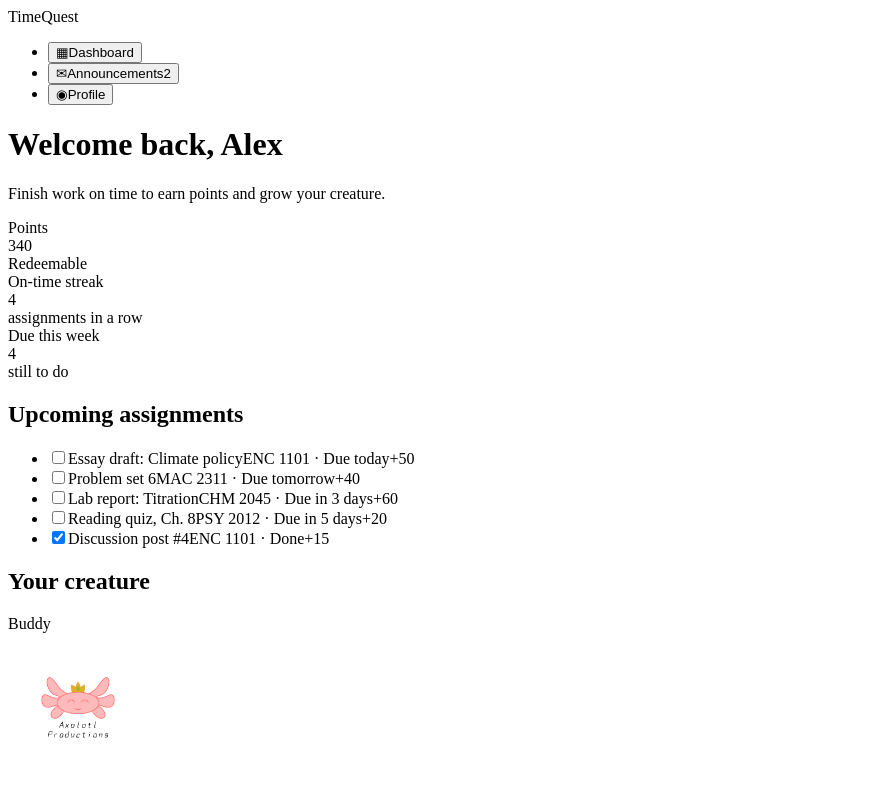
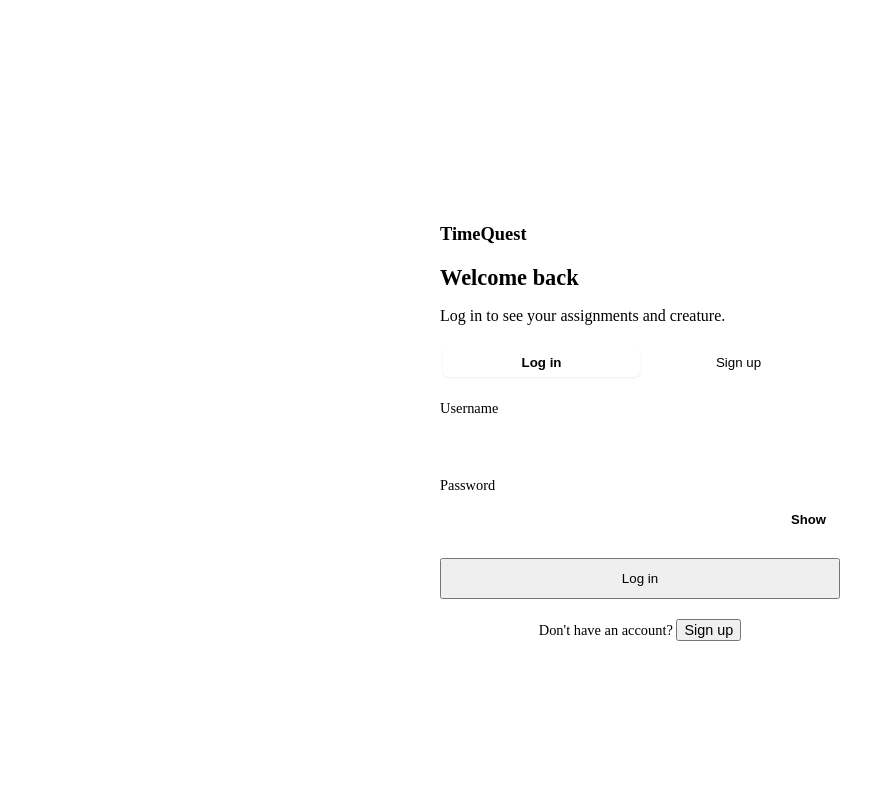
Before and after one commit to GabriellaZ3L/SWE-Project, a React (Vite) app: page / in a window 1280 px wide. Shown: the top 793 px of the page, without its empty margins (0-895 px from the left). Built offline with nearby package versions, Linux system fonts and the light colour scheme; the HTML template or start-up script is replaced by a standard one.

Commit message:
Added login and signup page UI.

```diff
--- a/src/App.jsx
+++ b/src/App.jsx
@@ -3,9 +3,11 @@ import Sidebar from "./components/Sidebar.jsx";
 import Dashboard from "./pages/Dashboard.jsx";
 import Announcements from "./pages/Announcements.jsx";
 import Profile from "./pages/Profile.jsx";
+import AuthPage from "./pages/AuthPage.jsx";
 import * as sample from "./data/sampleData.js";
 
 export default function App() {
+  const [user, setUser] = useState(null); // null = not logged in
   const [page, setPage] = useState("dashboard");
   const [points, setPoints] = useState(sample.student.points);
   const [assignments, setAssignments] = useState(sample.assignments);
@@ -33,14 +35,24 @@ export default function App() {
 
   const unreadCount = announcements.filter((n) => !n.read).length;
 
+  function logOut() {
+  setUser(null);
+  setPage("dashboard");
+}
+
+// Nobody logged in? Show the login page instead of the app.
+if (!user) {
+  return <AuthPage onLogin={setUser} />;
+}
+
   return (
     <div className="app">
-      <Sidebar page={page} onNavigate={setPage} unreadCount={unreadCount} />
+      <Sidebar page={page} onNavigate={setPage} unreadCount={unreadCount} username={user} onLogout={logOut} />
 
       <main className="main">
         {page === "dashboard" && (
           <Dashboard
-            student={sample.student}
+            student={{...sample.student, name: user}}
             points={points}
             stages={sample.creatureStages}
             assignments={assignments}
--- a/src/components/Sidebar.jsx
+++ b/src/components/Sidebar.jsx
@@ -5,7 +5,7 @@ const links = [
   { id: "profile", label: "Profile", icon: "◉" },
 ];
 
-export default function Sidebar({ page, onNavigate, unreadCount }) {
+export default function Sidebar({ page, onNavigate, unreadCount, username, onLogout }) {
   return (
     <nav className="sidebar">
       <div className="brand">TimeQuest</div>
@@ -26,6 +26,11 @@ export default function Sidebar({ page, onNavigate, unreadCount }) {
           </li>
         ))}
       </ul>
+
+      <div className="sidebar-user">
+        <span className="sidebar-username">{username}</span>
+        <button className="btn-link" onClick={onLogout}>Log out</button>
+      </div>
     </nav>
   );
 }
--- /dev/null
+++ b/src/pages/AuthPage.jsx
@@ -0,0 +1,154 @@
+// Login and Sign up page. One form that switches between the two modes.
+import { useState } from "react";
+import "./auth.css"; // styles that only this page uses
+
+export default function AuthPage({ onLogin }) {
+  const [mode, setMode] = useState("login"); // "login" or "signup"
+  const [username, setUsername] = useState("");
+  const [password, setPassword] = useState("");
+  const [confirm, setConfirm] = useState("");
+  const [showPassword, setShowPassword] = useState(false);
+  const [errors, setErrors] = useState({});
+
+  const isSignup = mode === "signup";
+
+  // Switch between Log in and Sign up, and clear the form.
+  function switchMode(newMode) {
+    setMode(newMode);
+    setPassword("");
+    setConfirm("");
+    setErrors({});
+  }
+
+  // Check the inputs. Returns an object of error messages (empty = no problems).
+  function validate() {
+    const found = {};
+
+    if (username.trim() === "") {
+      found.username = "Please enter a username.";
+    } else if (isSignup && !/^[a-zA-Z0-9_]{3,20}$/.test(username)) {
+      found.username = "Use 3–20 letters, numbers, or underscores.";
+    }
+
+    if (password === "") {
+      found.password = "Please enter a password.";
+    } else if (isSignup && password.length < 8) {
+      found.password = "Password must be at least 8 characters.";
+    }
+
+    if (isSignup && confirm !== password) {
+      found.confirm = "Passwords don't match.";
+    }
+
+    return found;
+  }
+
+  function handleSubmit(event) {
+    event.preventDefault(); // stop the browser from reloading the page
+
+    const found = validate();
+    setErrors(found);
+    if (Object.keys(found).length > 0) return; // stop if there are errors
+
+    // TODO (Supabase): check the username and password here (log in),
+    // or create the new account (sign up). For now, any valid input logs in.
+    onLogin(username.trim());
+  }
+
+  return (
+    <div className="auth-screen">
+      <div className="auth-card">
+        <div className="auth-brand">TimeQuest</div>
+        <h1>{isSignup ? "Create your account" : "Welcome back"}</h1>
+        <p className="subtitle">
+          {isSignup ? "Start earning points for finishing work on time." : "Log in to see your assignments and creature."}
+        </p>
+
+        {/* Log in / Sign up switcher */}
+        <div className="auth-tabs" role="tablist">
+          <button
+            type="button"
+            role="tab"
+            aria-selected={!isSignup}
+            className={!isSignup ? "auth-tab active" : "auth-tab"}
+            onClick={() => switchMode("login")}
+          >
+            Log in
+          </button>
+          <button
+            type="button"
+            role="tab"
+            aria-selected={isSignup}
+            className={isSignup ? "auth-tab active" : "auth-tab"}
+            onClick={() => switchMode("signup")}
+          >
+            Sign up
+          </button>
+        </div>
+
+        <form onSubmit={handleSubmit} noValidate>
+          {/* Username */}
+          <div className="field">
+            <label htmlFor="username">Username</label>
+            <input
+              id="username"
+              type="text"
+              autoComplete="username"
+              value={username}
+              onChange={(e) => setUsername(e.target.value)}
+              className={errors.username ? "input has-error" : "input"}
+            />
+            {errors.username && <p className="field-error">{errors.username}</p>}
+          </div>
+
+          {/* Password */}
+          <div className="field">
+            <label htmlFor="password">Password</label>
+            <div className="password-wrap">
+              <input
+                id="password"
+                type={showPassword ? "text" : "password"}
+                autoComplete={isSignup ? "new-password" : "current-password"}
+                value={password}
+                onChange={(e) => setPassword(e.target.value)}
+                className={errors.password ? "input has-error" : "input"}
+              />
+              <button type="button" className="show-btn" onClick={() => setShowPassword(!showPassword)}>
+                {showPassword ? "Hide" : "Show"}
+              </button>
+            </div>
+            {errors.password && <p className="field-error">{errors.password}</p>}
+            {isSignup && !errors.password && <p className="field-hint">At least 8 characters.</p>}
+          </div>
+
+          {/* Confirm password (Sign up only) */}
+          {isSignup && (
+            <div className="field">
+              <label htmlFor="confirm">Confirm password</label>
+              <input
+                id="confirm"
+                type={showPassword ? "text" : "password"}
+                autoComplete="new-password"
+                value={confirm}
+                onChange={(e) => setConfirm(e.target.value)}
+                className={errors.confirm ? "input has-error" : "input"}
+              />
+              {errors.confirm && <p className="field-error">{errors.confirm}</p>}
+            </div>
+          )}
+
+          <button type="submit" className="btn auth-submit">
+            {isSignup ? "Create account" : "Log in"}
+          </button>
+        </form>
+
+        <p className="auth-switch">
+          {isSignup ? "Already have an account? " : "Don't have an account? "}
+          <button type="button" className="btn-link" onClick={() => switchMode(isSignup ? "login" : "signup")}>
+            {isSignup ? "Log in" : "Sign up"}
+          </button>
+        </p>
+      </div>
+    </div>
+  );
+}
--- /dev/null
+++ b/src/pages/auth.css
@@ -0,0 +1,103 @@
+/* Authorization Page Specific Styles */
+
+.auth-screen {
+  min-height: 100vh;
+  display: grid;
+  place-items: center;
+  padding: 24px 16px;
+  background: var(--bg);
+}
+
+.auth-card {
+  width: 100%;
+  max-width: 400px;
+  background: var(--surface);
+  border: 1px solid var(--border);
+  border-radius: var(--radius);
+  padding: 32px;
+}
+
+.auth-brand { font-weight: 700; font-size: 1.15rem; color: var(--accent); margin-bottom: 20px; }
+.auth-card h1 { font-size: 1.4rem; }
+.auth-card .subtitle { margin-bottom: 20px; }
+
+/* Log in / Sign up Switcher */
+.auth-tabs {
+  display: grid;
+  grid-template-columns: 1fr 1fr;
+  background: var(--bg);
+  border: 1px solid var(--border);
+  border-radius: 8px;
+  padding: 3px;
+  margin-bottom: 20px;
+}
+.auth-tab {
+  border: none;
+  background: none;
+  border-radius: 6px;
+  padding: 7px;
+  color: var(--muted);
+  font-weight: 500;
+}
+.auth-tab.active { background: var(--surface); color: var(--text); font-weight: 600; box-shadow: 0 1px 2px rgba(0, 0, 0, 0.08); }
+
+/* Form Fields */
+.field { margin-bottom: 16px; }
+.field label { display: block; font-weight: 500; font-size: 0.9rem; margin-bottom: 6px; }
+.input {
+  width: 100%;
+  padding: 10px 12px;
+  border: 1px solid var(--border);
+  border-radius: 8px;
+  background: var(--surface);
+  color: var(--text);
+  font: inherit;
+}
+.input:focus { outline: 2px solid var(--accent); outline-offset: -1px; border-color: transparent; }
+.input.has-error { border-color: var(--urgent); }
+.field-error { margin: 6px 0 0; color: var(--urgent); font-size: 0.82rem; }
+.field-hint { margin: 6px 0 0; color: var(--muted); font-size: 0.82rem; }
+
+/* Password box with a Show/Hide button inside it */
+.password-wrap { position: relative; }
+.password-wrap .input { padding-right: 64px; }
+.show-btn {
+  position: absolute;
+  top: 50%;
+  right: 8px;
+  transform: translateY(-50%);
+  background: none;
+  border: none;
+  color: var(--accent);
+  font-weight: 600;
+  font-size: 0.82rem;
+  padding: 4px 6px;
+}
+
+.auth-submit { width: 100%; padding: 11px; margin-top: 4px; }
+
+.auth-switch { margin: 20px 0 0; text-align: center; color: var(--muted); font-size: 0.9rem; }
+.auth-switch .btn-link { font-size: 0.9rem; }
+
+@media (max-width: 640px) {
+  .auth-card { padding: 24px 20px; }
+}
+
+/* Username + Log out in the sidebar */
+.sidebar-user {
+  margin-top: 24px;
+  padding: 16px 10px 0;
+  border-top: 1px solid var(--border);
+  display: flex;
+  justify-content: space-between;
+  align-items: center;
+  gap: 8px;
+}
+.sidebar-username { font-weight: 600; font-size: 0.9rem; overflow: hidden; text-overflow: ellipsis; white-space: nowrap; }
+
+@media (max-width: 640px) {
+  /* Phones: name + Log out sit on the same row as "TimeQuest", links go underneath */
+  .sidebar .brand { width: auto; flex: 1; }
+  .sidebar-user { order: 2; margin: 0; padding: 0; border-top: none; }
+  .sidebar .nav-list { order: 3; width: 100%; }
+}
```
